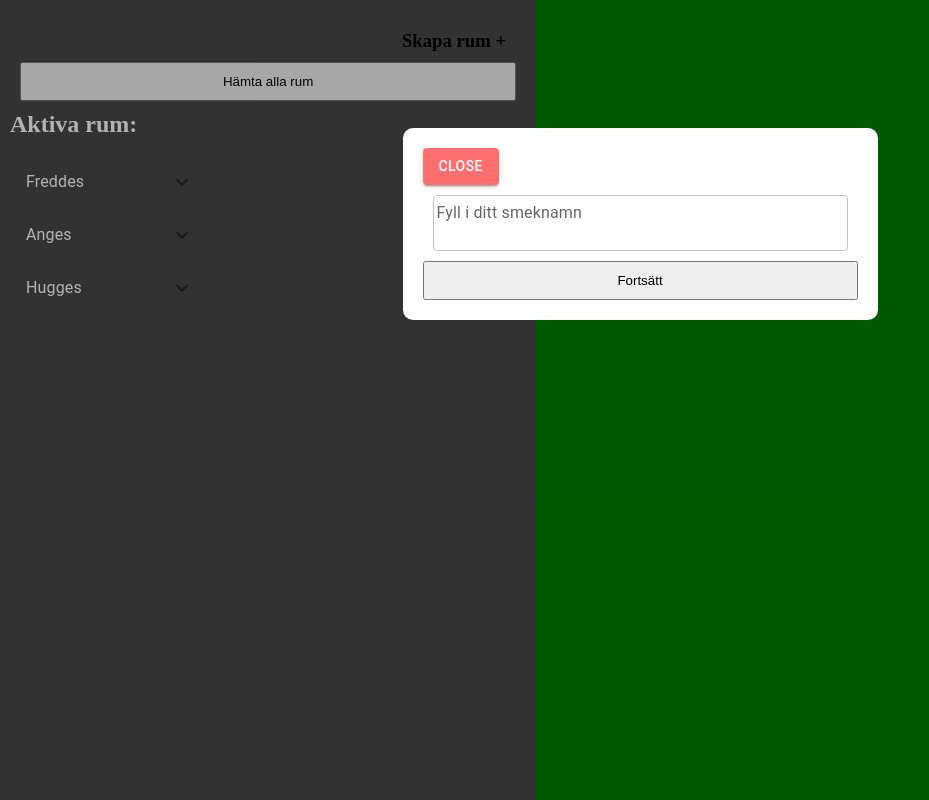
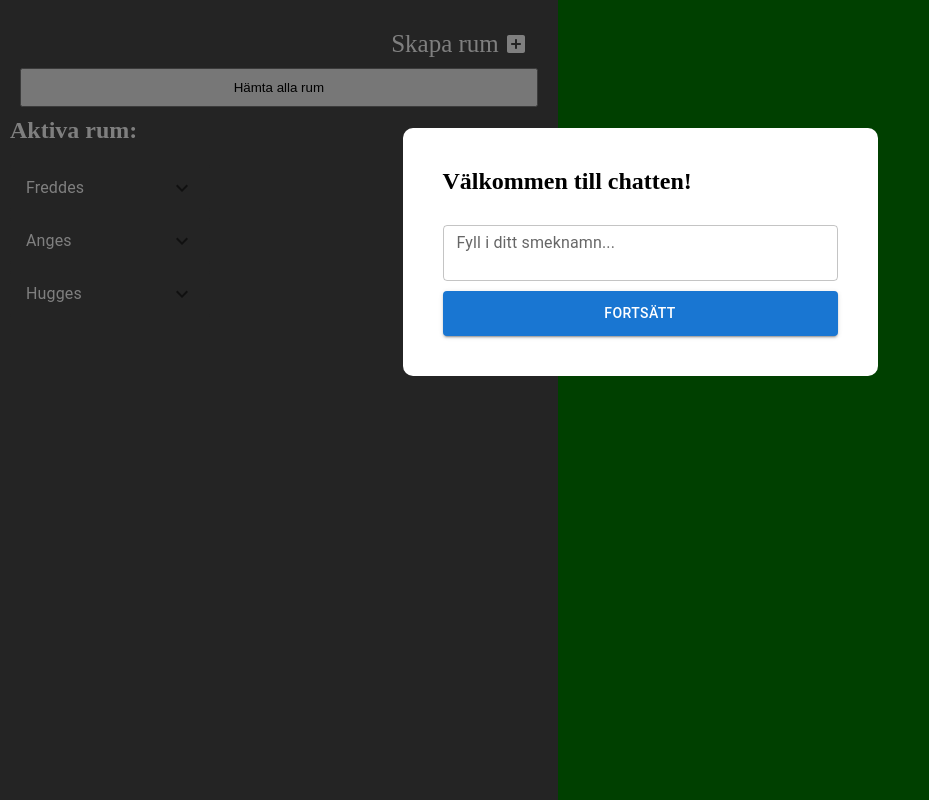
Before and after one commit to totaldekadens/Socket.io, a React (Vite) app in the folder client/: page / in a window 1280 px wide. Shown: the whole page, without its empty margins (0-929 px from the left). Built offline with nearby package versions, Linux system fonts and the light colour scheme; no server answers.

Commit message:
Modals start and create room

```diff
--- a/client/src/App.jsx
+++ b/client/src/App.jsx
@@ -4,23 +4,23 @@ import Content from './components/content/content';
 import { useContext, useState, useEffect } from "react"
 import { socketInfoContext } from './components/context/socketInfoProvider';
 import Modal from './components/modal/modal';
-import TextField from '@mui/material/TextField';
+import SingleInput from './components/interaction/singleInput';
 
 function App() {
 
-    // Context
+  // Context
   const { socketInfo, setSocketInfo } = useContext(socketInfoContext)
 
   // State
   const [shouldShowModal, setShouldShowModal] = useState(false)
   const [nickname, setNickname] = useState("")
 
-
+  // Updates socketInfo with nickname and closes modal.
   const handleClick = () => {
 
     let socketInfoCopy = socketInfo
 
-    if(nickname.length > 0) {
+    if (nickname.length > 0) {
       socketInfoCopy.nickname = nickname
       setSocketInfo(socketInfoCopy)
       setShouldShowModal(false)
@@ -35,22 +35,28 @@ function App() {
       setShouldShowModal(true) :
       setShouldShowModal(false)
 
-}, [] )
+  }, [])
 
-console.log(socketInfo)
+  console.log(socketInfo)
 
   return (
-    <div style={{display: "flex", width: "100vw", height: "100vh"}}>
-        <Sidebar/>
-        <Content/>
-        <Modal shouldShow={shouldShowModal} onRequestClose={() => setShouldShowModal(false)} >
-            {/* Component for add nickname */}
-            <div style={{display: "flex", flexDirection: "column", justifyContent: "center"}}>
-              <TextField sx={{padding: "10px"}} id="outlined-basic" label="Fyll i ditt smeknamn" variant="outlined" type="text" value={nickname} onChange={(event) => {setNickname(event.target.value)}} />
-              <button style={{padding: "10px"}} onClick={handleClick}>Fortsätt</button>
-            </div>
-
-        </Modal>
+    <div style={{ display: "flex", width: "100vw", height: "100vh" }}>
+      <Sidebar />
+      <Content />
+      <Modal
+        shouldShow={shouldShowModal}
+        onRequestClose={() => setShouldShowModal(false)}
+        isGetStarted={true}
+      >
+        <SingleInput
+          state={nickname}
+          setState={setNickname}
+          handleClick={handleClick}
+          label="Fyll i ditt smeknamn..."
+          btnLabel="Fortsätt"
+          title="Välkommen till chatten!"
+        />
+      </Modal>
     </div>
   )
 }
--- /dev/null
+++ b/client/src/components/interaction/singleInput.jsx
@@ -0,0 +1,15 @@
+import Button from '@mui/material/Button';
+import TextInput from './textField';
+
+const SingleInput = (props) => {
+
+    return (
+        <div style={{ display: "flex", flexDirection: "column", justifyContent: "center", padding: "20px" }}>
+            <h2>{props.title}</h2>
+            <TextInput setState={props.setState} state={props.state} label={props.label} />
+            <Button style={{ padding: "10px" }} onClick={props.handleClick} variant="contained">{props.btnLabel}</Button>
+        </div>
+    )
+}
+
+export default SingleInput
--- /dev/null
+++ b/client/src/components/interaction/textField.jsx
@@ -0,0 +1,21 @@
+import TextField from '@mui/material/TextField';
+
+const TextInput = (props) => {
+
+    return (
+            <TextField
+                sx={{
+                    padding: "10px 0px 10px 0px",
+                    marginTop: "20px"
+                }}
+                id="outlined-basic"
+                label= {props.label}
+                variant="outlined"
+                type="text"
+                value={props.state}
+                onChange={(event) => { props.setState(event.target.value) }}
+            />
+    )
+}
+
+export default TextInput
--- a/client/src/components/modal/modal.jsx
+++ b/client/src/components/modal/modal.jsx
@@ -11,13 +11,15 @@ const Modal = (props) => {
 	return props.shouldShow ? (
 		<div style={ModalBackground}>
 			<div style={{...ModalBody, width: isSmMatch ? "80%" : "50%"}} onClick={e => e.stopPropagation()}>
-                <Button
-                    style={{ backgroundColor: "rgb(255,51,51,0.7)"}}
-                    variant="contained"
-                    onClick={() => {props.onRequestClose(false)}}
-                >
-                    Close
-                </Button>
+                {props.isGetStarted ? "" :
+					<Button
+						style={{ backgroundColor: "rgb(255,51,51,0.7)", marginBottom: "30px"}}
+						variant="contained"
+						onClick={() => {props.onRequestClose(false)}}
+					>
+						Avbryt
+					</Button>
+				}
                 {props.children}
 			</div>
 		</div>
@@ -30,10 +32,11 @@ const ModalBackground = {
 	position: "fixed",
 	zIndex: 1,
 	left: 0,
+	top: 0,
 	width: "100%",
 	height: "100%",
 	overflow: "auto",
-	backgroundColor: "rgba(0, 0, 0, 0.3)"
+	backgroundColor: "rgba(0, 0, 0, 0.5)"
 }
 
 const ModalBody = {
--- a/client/src/components/sidebar/createRoom.jsx
+++ b/client/src/components/sidebar/createRoom.jsx
@@ -1,6 +1,8 @@
 import { useContext, useState } from "react"
 import { socketInfoContext } from "../context/socketInfoProvider";
-import TextField from '@mui/material/TextField';
+import Modal from '../modal/modal'
+import SingleInput from "../interaction/singleInput";
+import AddBoxRoundedIcon from '@mui/icons-material/AddBoxRounded';
 
 const CreateRoom = () => {
 
@@ -8,15 +10,16 @@ const CreateRoom = () => {
     const { socket, socketInfo, setSocketInfo } = useContext(socketInfoContext)
 
     // States
-    const [isCreateRoom, setIsCreateRoom] = useState(false)
+    const [shouldShowModal, setShouldShowModal] = useState(false)
     const [room, setRoom] = useState("")
 
     // Copy of context
     let socketInfoCopy = socketInfo  // Checka med Victor om kopieringen blir rätt {...socketInfo}. Skillnad?
 
-    // Handle "skapa rum"-button. "Sends" new object when joining new room and updates context.
+    // Handle "skapa rum"-button. Closes modal, "Sends" new object when joining new room and updates context.
     const handleClick = () => {
 
+        if(room.length > 0) {
             socket.emit("join", {
                 roomToLeave: socketInfo.joinedRoom,
                 roomToJoin: room,
@@ -25,8 +28,9 @@ const CreateRoom = () => {
 
             socketInfoCopy.joinedRoom = room
             setSocketInfo(socketInfoCopy)
-        setIsCreateRoom(false)
+            setShouldShowModal(false)
             setRoom("")
+        }
     }
 
     // Temporary
@@ -35,18 +39,43 @@ const CreateRoom = () => {
     }
 
     return (
+    <>
         <div style={{display: "flex", flexDirection: "column", padding: "10px"}}>
-            <div style={{padding: "10px", width: "100%", display: "flex", justifyContent: "flex-end", cursor: "pointer"}} onClick={() => setIsCreateRoom(!isCreateRoom)}><h3>Skapa rum +</h3></div> {/* ikon sedan */}
+            <div
+                style={{
+                    padding: "10px",
+                    width: "100%",
+                    display: "flex",
+                    justifyContent: "flex-end",
+                    cursor: "pointer",
+                    color: "white",
+                    fontSize:"25px",
+                    columnGap: "5px",
+                    alignItems: "center"
+                }}
+                onClick={() => setShouldShowModal(true)}
+            >
+                <p>Skapa rum</p><AddBoxRoundedIcon/>
+            </div>
 
-            { isCreateRoom ?
-                <>
-                    <TextField sx={{padding: "10px"}} id="outlined-basic" label="Fyll i rum..." variant="outlined" type="text" value={room} onChange={(event) => {setRoom(event.target.value)}} />
-                    <button style={{padding: "10px"}} onClick={handleClick}>Skapa rum</button>
+            {/* Temporary */}
+            <button style={{padding: "10px"}} onClick={handleGetRooms}>Hämta alla rum</button>
+        </div>
+        <Modal
+            shouldShow={shouldShowModal}
+            onRequestClose={() => setShouldShowModal(false)}
+            isGetStarted={false}
+        >
+            <SingleInput
+                state={room}
+                setState={setRoom}
+                handleClick={handleClick}
+                label="Fyll i rum..."
+                btnLabel="Skapa"
+                title="Skapa ditt egna rum"
+            />
+        </Modal>
     </>
-                :   ""}
-            {/* Temporary */}
-            <button style={{padding: "10px"}} onClick={handleGetRooms}>Hämta alla rum</button>  {/* Temporär bara för att checka så att det funkar */}
-        </div>
     )
 }
 
```
Lines whose indentation alone changed are shown as unchanged.
